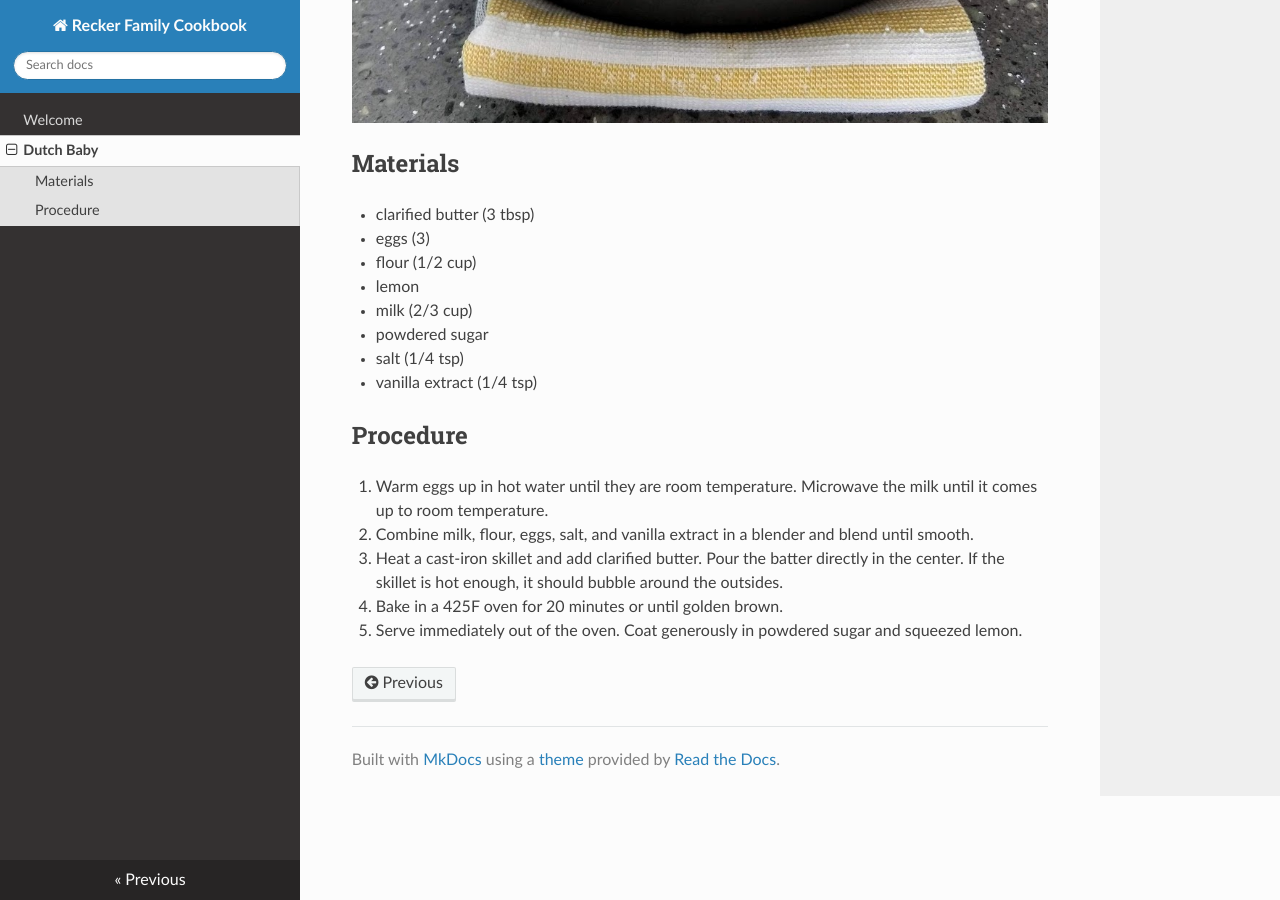
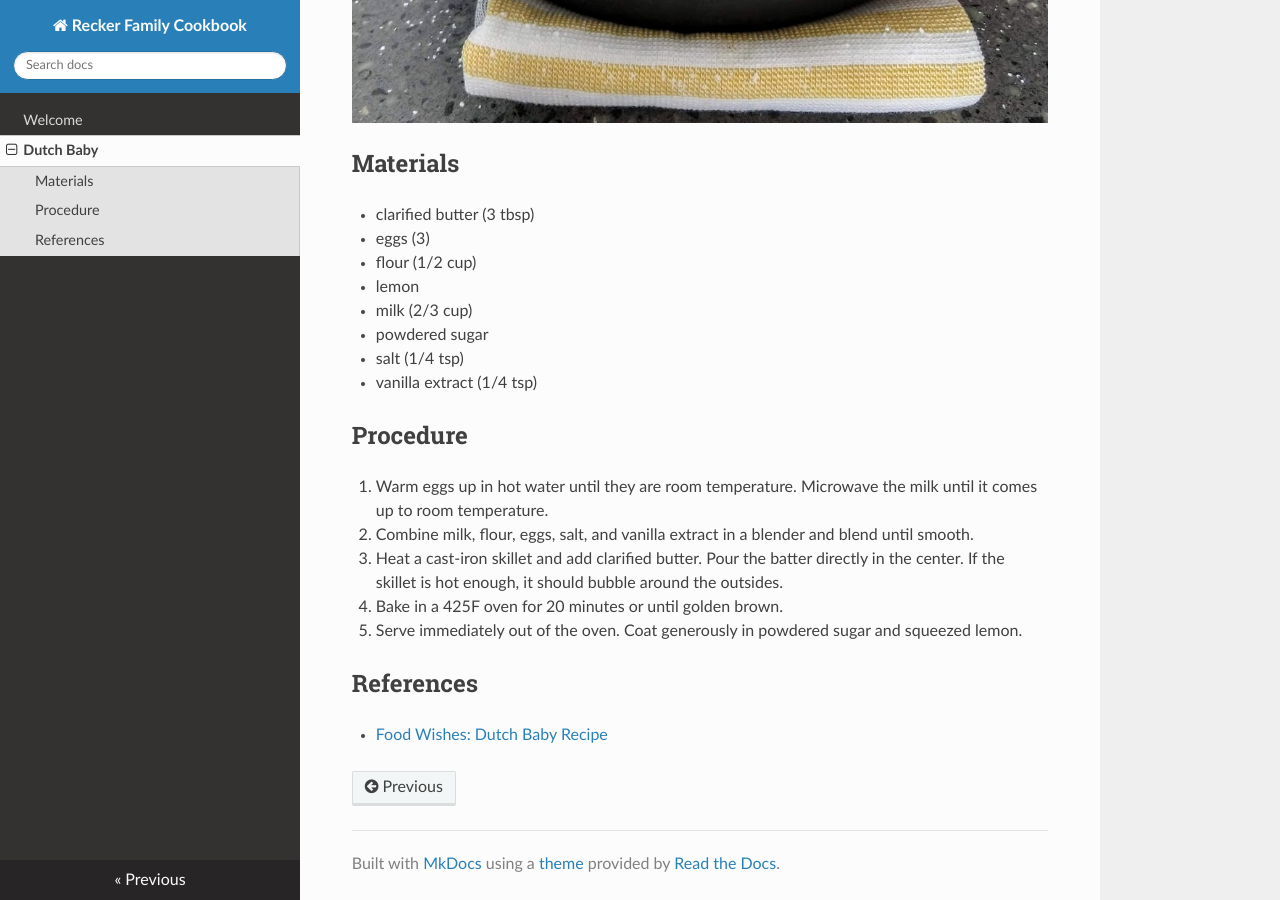
Before and after one commit to arecker/cookbook, an MkDocs documentation site: the page built from recipes/dutch-baby.md, in a window 1280 px wide and 900 px high, scrolled down 677 px. Built offline with MkDocs 1.6.1, drawn with Linux system fonts in a browser that asks for light colours; nearby versions of some CDN libraries.

Commit message:
References

```diff
--- a/recipes/dutch-baby.md
+++ b/recipes/dutch-baby.md
@@ -25,3 +25,9 @@
 4. Bake in a 425F oven for 20 minutes or until golden brown.
 5. Serve immediately out of the oven.  Coat generously in powdered
    sugar and squeezed lemon.
+
+## References
+
+- [Food Wishes: Dutch Baby Recipe]
+
+[Food Wishes: Dutch Baby Recipe]: https://youtu.be/kyxEFj7bgHI
```
